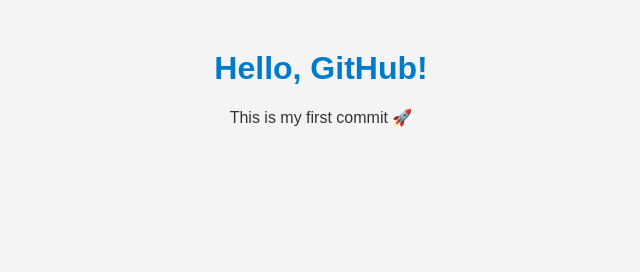
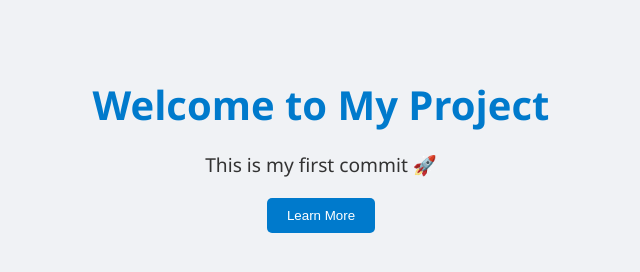
Before and after one commit to darshanguru/AI_Setup, a plain HTML site: page index.html in a window 1280 px wide. Shown: the whole page, without its empty margins (319-959 px from the left). Drawn offline with Linux system fonts and the light colour scheme.

Commit message:
Made style.css separate

```diff
--- a/index.html
+++ b/index.html
@@ -5,24 +5,13 @@
     <meta charset="UTF-8" />
     <meta name="viewport" content="width=device-width, initial-scale=1.0" />
     <title>My New Project</title>
-    <style>
-        body {
-            font-family: Arial, sans-serif;
-            text-align: center;
-            margin: 50px;
-            background-color: #f4f4f4;
-            color: #333;
-        }
-
-        h1 {
-            color: #007acc;
-        }
-    </style>
+    <link rel="stylesheet" href="style.css" />
 </head>
 
 <body>
-    <h1>Hello, GitHub!</h1>
+    <h1>Welcome to My Project</h1>
     <p>This is my first commit 🚀</p>
+    <button class="button">Learn More</button>
 </body>
 
 </html>
--- /dev/null
+++ b/style.css
@@ -0,0 +1,33 @@
+body {
+    font-family: 'Segoe UI', Tahoma, Geneva, Verdana, sans-serif;
+    background-color: #f0f2f5;
+    color: #333;
+    text-align: center;
+    padding-top: 50px;
+    margin: 0;
+}
+
+h1 {
+    color: #007acc;
+    font-size: 2.5rem;
+    margin-bottom: 10px;
+}
+
+p {
+    font-size: 1.2rem;
+    margin-bottom: 20px;
+}
+
+.button {
+    padding: 10px 20px;
+    background-color: #007acc;
+    color: white;
+    border: none;
+    border-radius: 5px;
+    cursor: pointer;
+    transition: background 0.3s ease;
+}
+
+.button:hover {
+    background-color: #005f99;
+}
```
